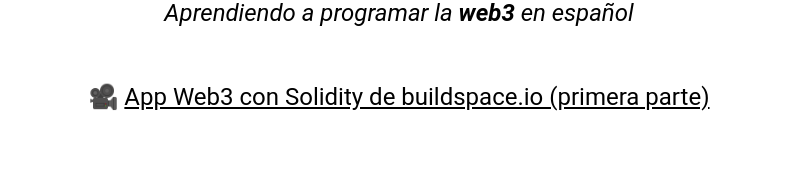
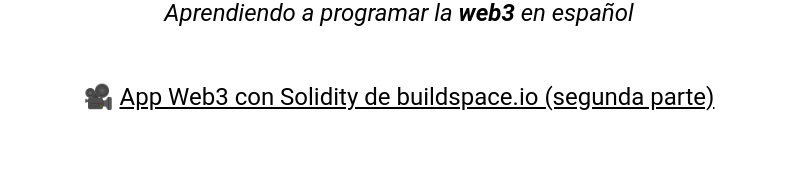
Before and after one commit to web3es/web3es.com, a Next.js app: page / in a window 1280 px wide. Shown: the part 242-415 px from the top of the page, without its empty margins (241-1038 px from the left). Built offline with nearby package versions, Linux system fonts and the light colour scheme.

Commit message:
update video link

```diff
--- a/pages/index.js
+++ b/pages/index.js
@@ -48,12 +48,12 @@
         <p className={styles.announcement}>
           🎥{" "}
           <a
-            href="https://www.youtube.com/watch?v=jV0tUpq0Udw"
+            href="https://www.youtube.com/watch?v=JJvzV0UKfYc"
             target="_blank"
             rel="noreferrer"
-            title="App Web3 con Solidity de buildspace.io (primera parte)"
+            title="App Web3 con Solidity de buildspace.io (segunda parte)"
           >
-            App Web3 con Solidity de buildspace.io (primera parte)
+            App Web3 con Solidity de buildspace.io (segunda parte)
           </a>
         </p>
 
```
